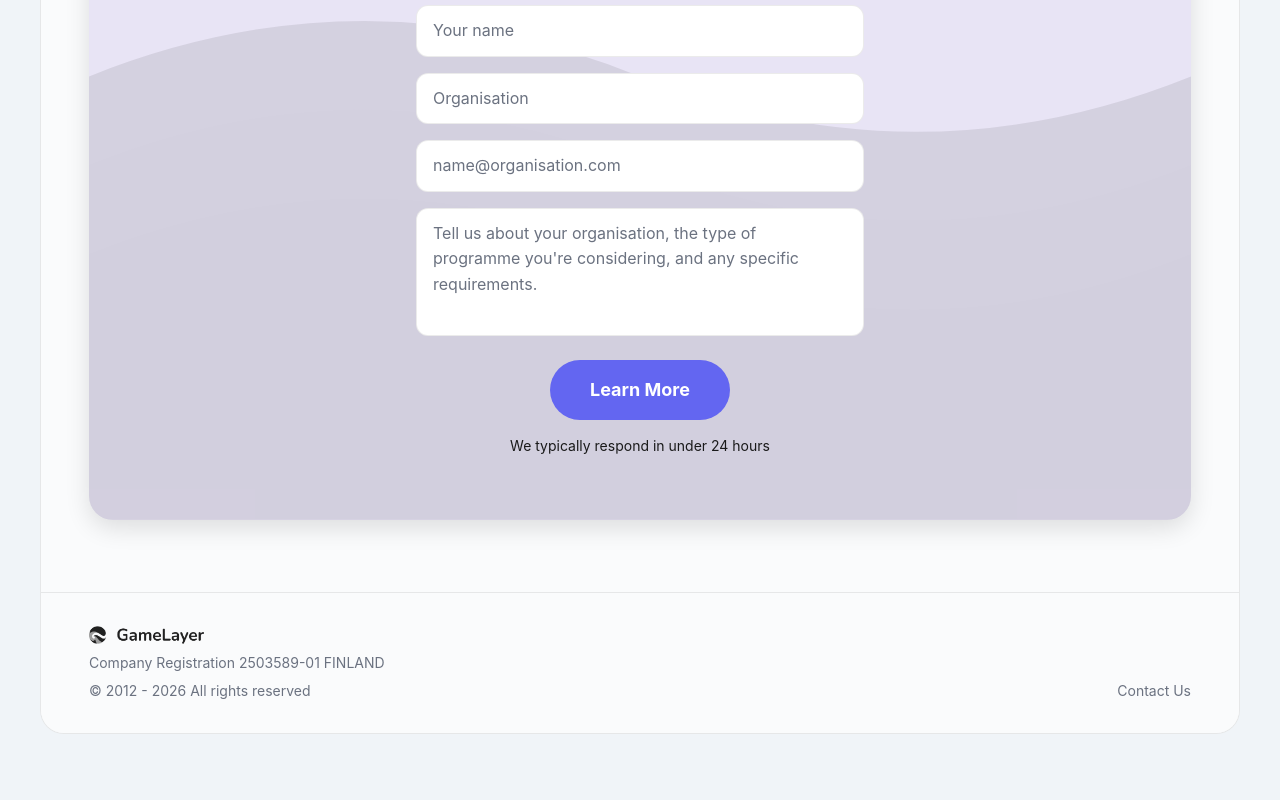
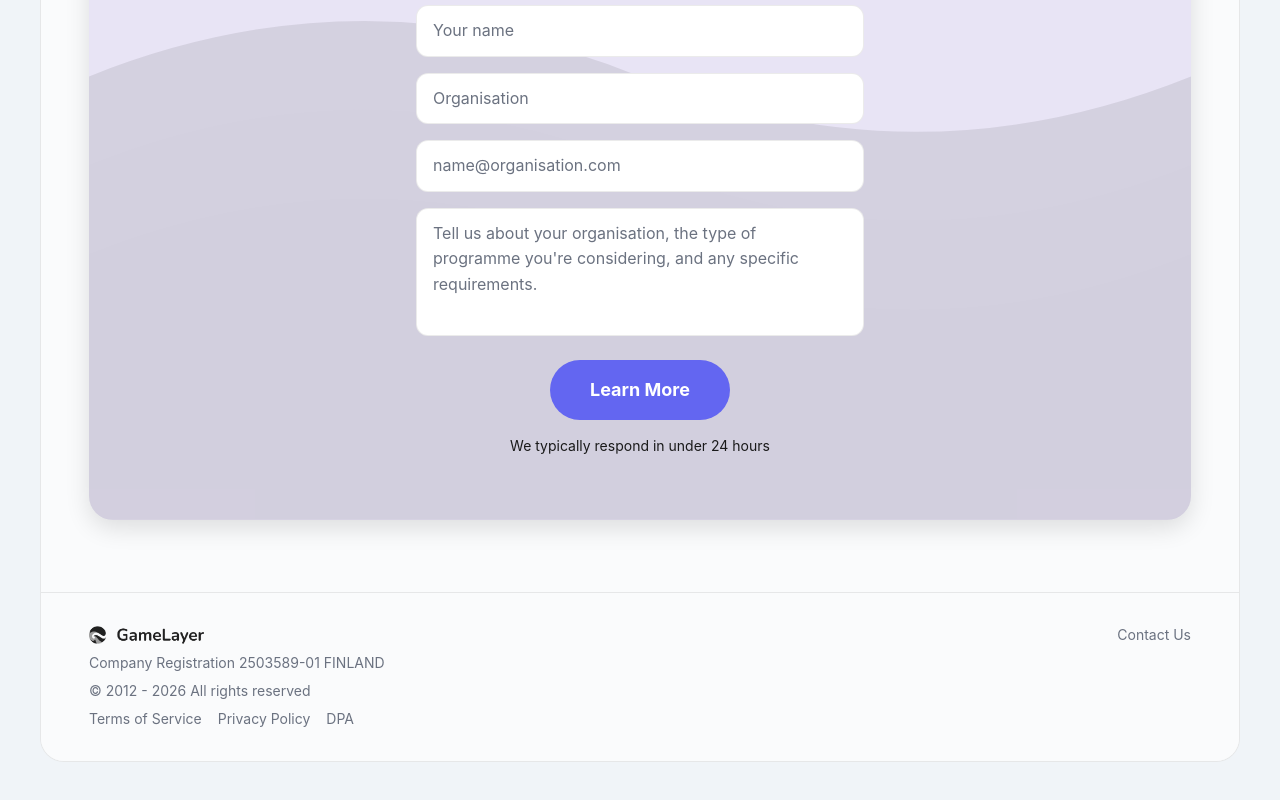
Before and after one commit to judgesteven/step-up-ios, a Next.js app: page / in a window 1280 px wide. Shown: the part 8148-8948 px from the top of the page. Built offline with nearby package versions, Linux system fonts and the light colour scheme.

Commit message:
Update footer: move Contact Us to logo row, add Terms/Privacy/DPA links below

```diff
--- a/components/landing/LandingPage.tsx
+++ b/components/landing/LandingPage.tsx
@@ -48,13 +48,19 @@ export default function LandingPage() {
         <footer className="py-8 border-t border-[var(--stroke)] bg-[var(--surface)]">
           <Container>
             <div className="text-left space-y-2">
-              {/* Logo */}
-              <div>
+              {/* Logo and Contact Us */}
+              <div className="flex items-center justify-between">
                 <img
                   src="/images/gamelayer_logo.png"
                   alt="GameLayer"
                   className="h-5 w-auto"
                 />
+                <a
+                  href="mailto:hello@gamelayer.co?subject=Step-Up%20Query"
+                  className="text-sm text-[var(--muted)] hover:opacity-80 transition-opacity hover:text-[var(--ink)]"
+                >
+                  Contact Us
+                </a>
               </div>
 
               {/* Company Registration */}
@@ -62,14 +68,36 @@ export default function LandingPage() {
                 Company Registration 2503589-01 FINLAND
               </p>
 
-              {/* Copyright and Contact */}
-              <div className="flex items-center justify-between text-sm text-[var(--muted)]">
-                <span>© 2012 - 2026 All rights reserved</span>
+              {/* Copyright */}
+              <p className="text-sm text-[var(--muted)]">
+                © 2012 - 2026 All rights reserved
+              </p>
+
+              {/* Legal Links */}
+              <div className="flex flex-wrap gap-4 text-sm text-[var(--muted)]">
                 <a
-                  href="mailto:hello@gamelayer.co?subject=Step-Up%20Query"
+                  href="https://gamelayer.io/terms-of-service"
+                  target="_blank"
+                  rel="noopener noreferrer"
                   className="hover:opacity-80 transition-opacity hover:text-[var(--ink)]"
                 >
-                  Contact Us
+                  Terms of Service
+                </a>
+                <a
+                  href="https://gamelayer.io/privacy-policy"
+                  target="_blank"
+                  rel="noopener noreferrer"
+                  className="hover:opacity-80 transition-opacity hover:text-[var(--ink)]"
+                >
+                  Privacy Policy
+                </a>
+                <a
+                  href="https://gamelayer.io/dpa"
+                  target="_blank"
+                  rel="noopener noreferrer"
+                  className="hover:opacity-80 transition-opacity hover:text-[var(--ink)]"
+                >
+                  DPA
                 </a>
               </div>
             </div>
```
